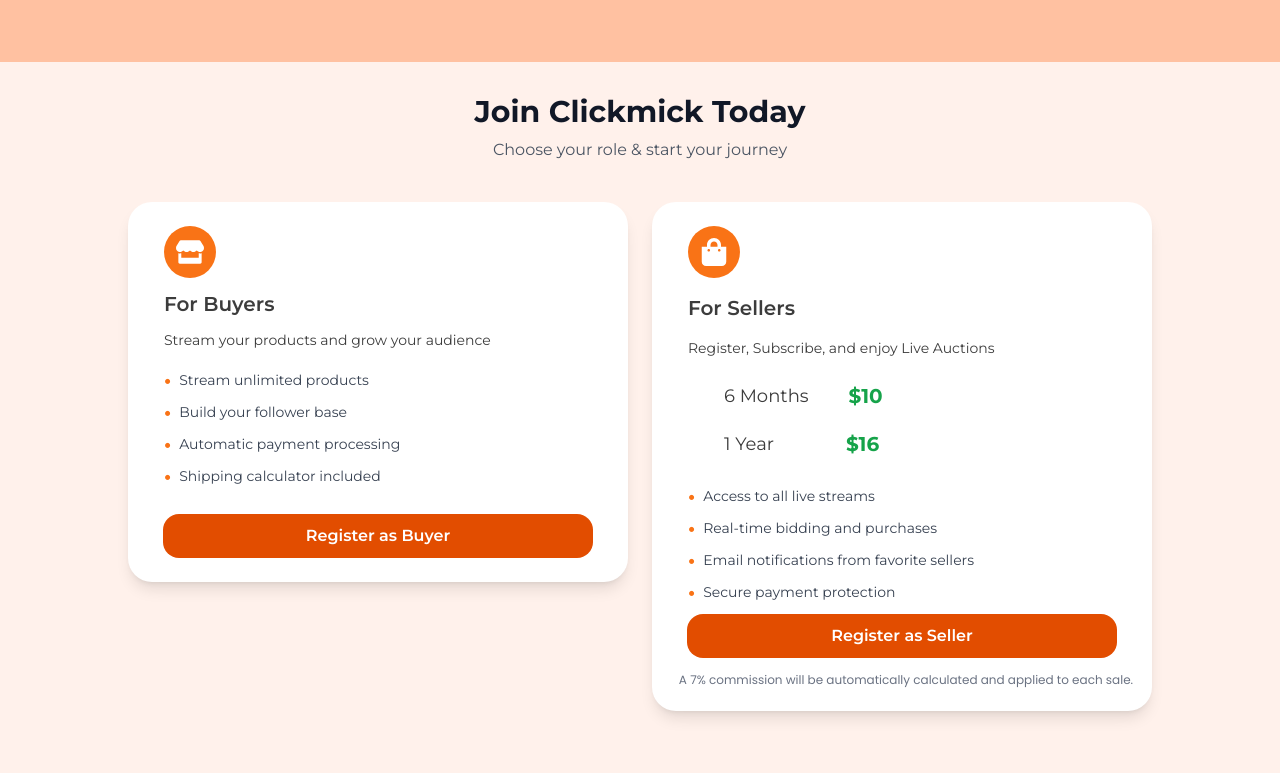
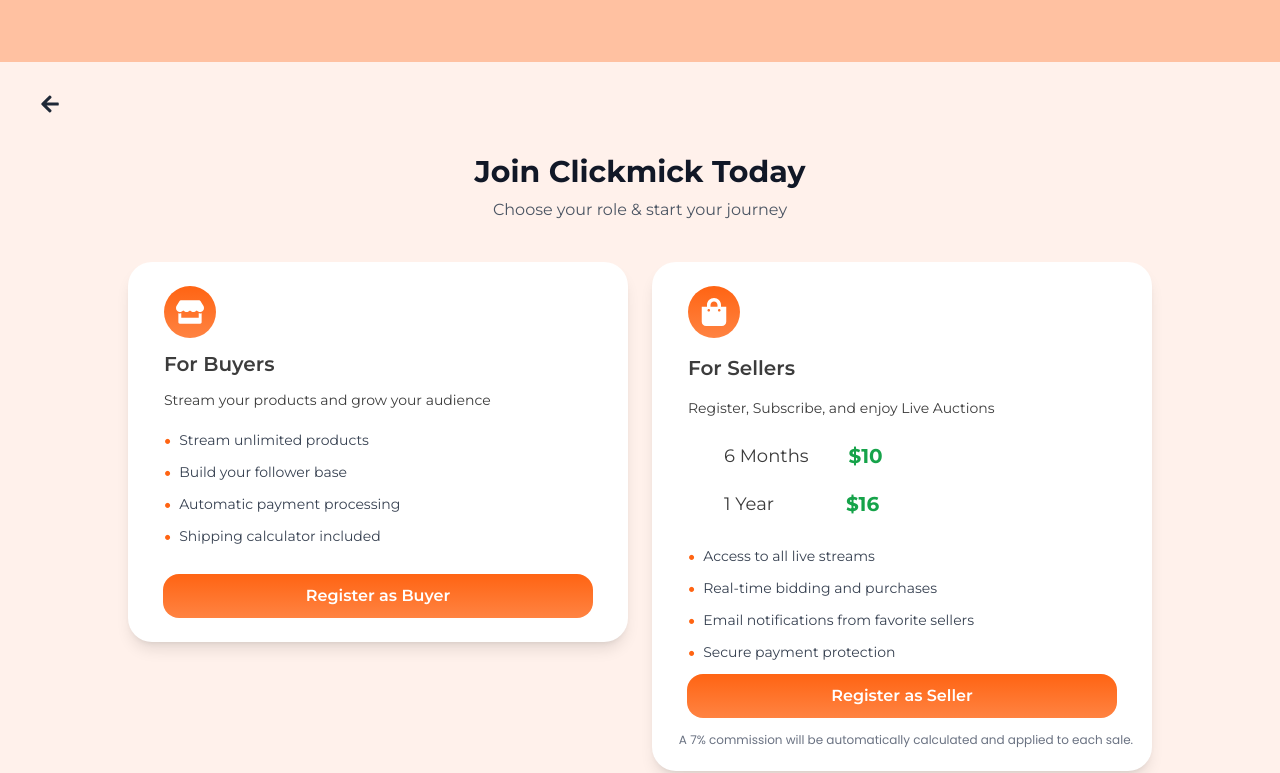
Before and after one commit to ChYousaf987/klickmick, a React (Vite) app: page / in a window 1280 px wide. Shown: the part 2847-3620 px from the top of the page. Built offline with nearby package versions, Linux system fonts and the light colour scheme.

Commit message:
"PricingCards completed"

```diff
--- a/src/components/Home/PricingCards.jsx
+++ b/src/components/Home/PricingCards.jsx
@@ -1,16 +1,29 @@
 import React from "react";
 import { FaShoppingBag, FaStore } from "react-icons/fa";
+import { FaArrowLeft } from "react-icons/fa";
+import { Link } from "react-router-dom";
 
 const PricingCards = () => {
   return (
     <section className="bg-[#FFF1EB] pt-8 pb-12">
-      <div className="max-w-7xl mx-auto text-center px-4 sm:px-6 md:px-8">
+      <div className="max-w-7xl mx-auto text-center px-4 sm:px-6 md:px-10">
+        <div className="items-start justify-between mb-10">
+          <div className=" text-gray-800 mb-10 font-montserrat  text-start sm:text-center">
+            <Link to="/">
+              <button className="flex items-center gap-2   font-poppins font-medium text-[16px]  hover:underline transition">
+                <FaArrowLeft className=" w-5 h-5" />
+              </button>
+            </Link>
+          </div>
+          <div>
             <h2 className="text-2xl md:text-3xl font-bold text-gray-900 mb-2 font-montserrat text-start sm:text-center">
               Join Clickmick Today
             </h2>
-        <p className="text-gray-600 mb-10 font-montserrat text-start sm:text-center">
+            <p className="text-gray-600  font-montserrat text-start sm:text-center">
               Choose your role & start your journey
             </p>
+          </div>
+        </div>
 
         {/* 🔹 Equal Height Grid */}
         <div className="grid grid-cols-1 md:grid-cols-2 gap-6 max-w-5xl mx-auto items-start">
@@ -18,7 +31,7 @@
           <div className="bg-white rounded-3xl p-6 gap-y-6 shadow-lg flex flex-col justify-between">
             <div>
               <div className="flex justify-start mb-2 ml-3">
-                <div className="bg-orange-500 p-3 rounded-full">
+                <div className="bg-gradient-to-b from-[#FF6413] to-[#FF8342] p-3 rounded-full">
                   <FaStore className="w-7 h-7 text-white" />
                 </div>
               </div>
@@ -31,29 +44,35 @@
 
               <ul className="text-left text-sm text-gray-700 space-y-1 ml-3">
                 <li className="flex items-center gap-2">
-                  <span className="text-orange-500 text-xl font-bold">•</span> Stream unlimited products
+                  <span className="text-[#ff6413] text-xl font-bold">•</span>{" "}
+                  Stream unlimited products
                 </li>
                 <li className="flex items-center gap-2">
-                  <span className="text-orange-500 text-xl font-bold">•</span> Build your follower base
+                  <span className="text-[#ff6413] text-xl font-bold">•</span>{" "}
+                  Build your follower base
                 </li>
                 <li className="flex items-center gap-2">
-                  <span className="text-orange-500 text-xl font-bold">•</span> Automatic payment processing
+                  <span className="text-[#ff6413] text-xl font-bold">•</span>{" "}
+                  Automatic payment processing
                 </li>
                 <li className="flex items-center gap-2">
-                  <span className="text-orange-500 text-xl font-bold">•</span> Shipping calculator included
+                  <span className="text-[#ff6413] text-xl font-bold">•</span>{" "}
+                  Shipping calculator included
                 </li>
               </ul>
             </div>
 
-            <button className="w-full sm:w-[95%] bg-[#e24d00] text-white font-semibold py-2.5 mx-auto font-montserrat rounded-[16px] hover:bg-orange-600 transition">
+            <Link to="/buyer">
+              <button className="w-full sm:w-[95%] bg-gradient-to-b from-[#FF6413] to-[#FF8342] text-white font-semibold py-2.5 mx-auto font-montserrat rounded-[16px] hover:bg-orange-600 transition">
                 Register as Buyer
               </button>
+            </Link>
           </div>
 
           {/* ✅ Seller Card */}
           <div className="bg-white rounded-3xl p-6 shadow-lg flex flex-col gap-y-2 justify-between">
             <div className="flex justify-start mb-2 ml-3">
-              <div className="bg-orange-500 p-3 rounded-full">
+              <div className="bg-gradient-to-b from-[#FF6413] to-[#FF8342] p-3 rounded-full">
                 <FaShoppingBag className="w-7 h-7 text-white" />
               </div>
             </div>
@@ -64,38 +83,53 @@
               Register, Subscribe, and enjoy Live Auctions
             </p>
 
-            <div className="grid justify-start gap-5 mb-4 ml-0 sm:ml-12">
+            <div className="grid justify-start gap-5 mb-4 ml-12">
               <div className="flex justify-start items-end gap-10 sm:gap-10">
-                <span className="text-lg text-[#3c3c3c] font-montserrat">6 Months</span>
-                <span className="text-xl font-bold text-green-600 font-montserrat">$10</span>
+                <span className="text-lg text-[#3c3c3c] font-montserrat">
+                  6 Months
+                </span>
+                <span className="text-xl font-bold text-green-600 font-montserrat">
+                  $10
+                </span>
               </div>
 
               <div className="flex justify-start items-end gap-14 sm:gap-14">
-                <span className="text-lg text-[#3c3c3c] font-montserrat">1 Year</span>
-                <span className="text-xl font-bold text-green-600 font-montserrat pl-4">$16</span>
+                <span className="text-lg text-[#3c3c3c] font-montserrat">
+                  1 Year
+                </span>
+                <span className="text-xl font-bold text-green-600 font-montserrat pl-4">
+                  $16
+                </span>
               </div>
             </div>
 
-            <ul className="text-left text-sm text-gray-700 space-y-1 ml-0 sm:ml-3">
+            <ul className="text-left text-sm text-gray-700 space-y-1 ml-3">
               <li className="flex items-center gap-2">
-                <span className="text-orange-500 text-xl font-bold">•</span> Access to all live streams
+                <span className="text-[#ff6413] text-xl font-bold">•</span>{" "}
+                Access to all live streams
               </li>
               <li className="flex items-center gap-2">
-                <span className="text-orange-500 text-xl font-bold">•</span> Real-time bidding and purchases
+                <span className="text-[#ff6413] text-xl font-bold">•</span>{" "}
+                Real-time bidding and purchases
               </li>
               <li className="flex items-center gap-2">
-                <span className="text-orange-500 text-xl font-bold">•</span> Email notifications from favorite sellers
+                <span className="text-[#ff6413] text-xl font-bold">•</span>{" "}
+                Email notifications from favorite sellers
               </li>
               <li className="flex items-center gap-2">
-                <span className="text-orange-500 text-xl font-bold">•</span> Secure payment protection
+                <span className="text-[#ff6413] text-xl font-bold">•</span>{" "}
+                Secure payment protection
               </li>
             </ul>
-
-            <button className="w-full sm:w-[95%] mx-auto bg-[#e24d00] text-white font-semibold py-2.5 rounded-[16px] hover:bg-orange-600 transition font-montserrat">
+            <Link to="/seller">
+              <button className="w-full sm:w-[95%] mx-auto bg-gradient-to-b from-[#FF6413] to-[#FF8342] text-white font-semibold py-2.5 rounded-[16px] hover:bg-orange-600 transition font-montserrat">
                 Register as Seller
               </button>
+            </Link>
+
             <p className="w-full sm:w-[460px] h-[21px] text-[#6a7282] opacity-100 pt-2 font-poppins font-normal text-[12px] leading-[100%] text-center mx-auto">
-              A 7% commission will be automatically calculated and applied to each sale.
+              A 7% commission will be automatically calculated and applied to
+              each sale.
             </p>
           </div>
         </div>
```
Also changed, not shown: src/components/Register/Seller/Seller.jsx (+29 -24 lines). Lines whose indentation alone changed are shown as unchanged.
